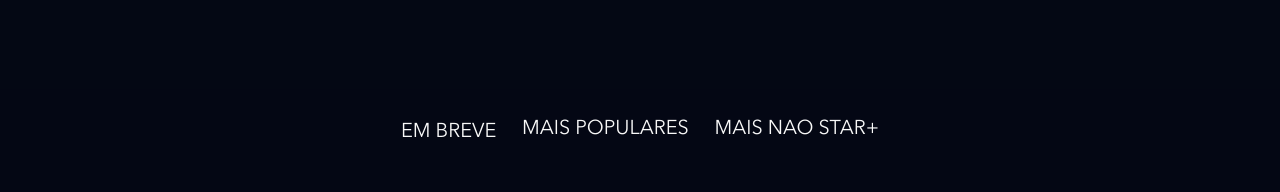
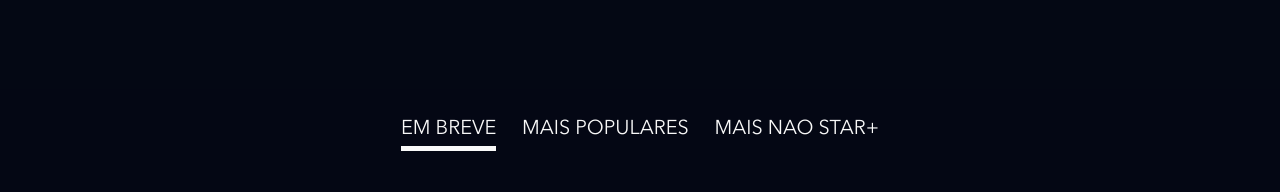
Before and after one commit to Henriquedearaujo/clone_disneyplus, a website: page index.html in a window 1280 px wide. Shown: the part 818-1010 px from the top of the page. Drawn offline with nearby package versions, Linux system fonts and the light colour scheme; files that its build step writes are made by us from their sources; files whose address does not match are found by name.

Commit message:
shows ok

```diff
--- a/src/styles/_shows.scss
+++ b/src/styles/_shows.scss
@@ -51,7 +51,7 @@
             border-bottom: 5px solid transparent;
 
             &--is-active {
-                border-bottom: variaveis.$corTextoSecundario;
+                border-color: variaveis.$corTextoSecundario;
             }
 
             @media (max-height: 768) {
```
